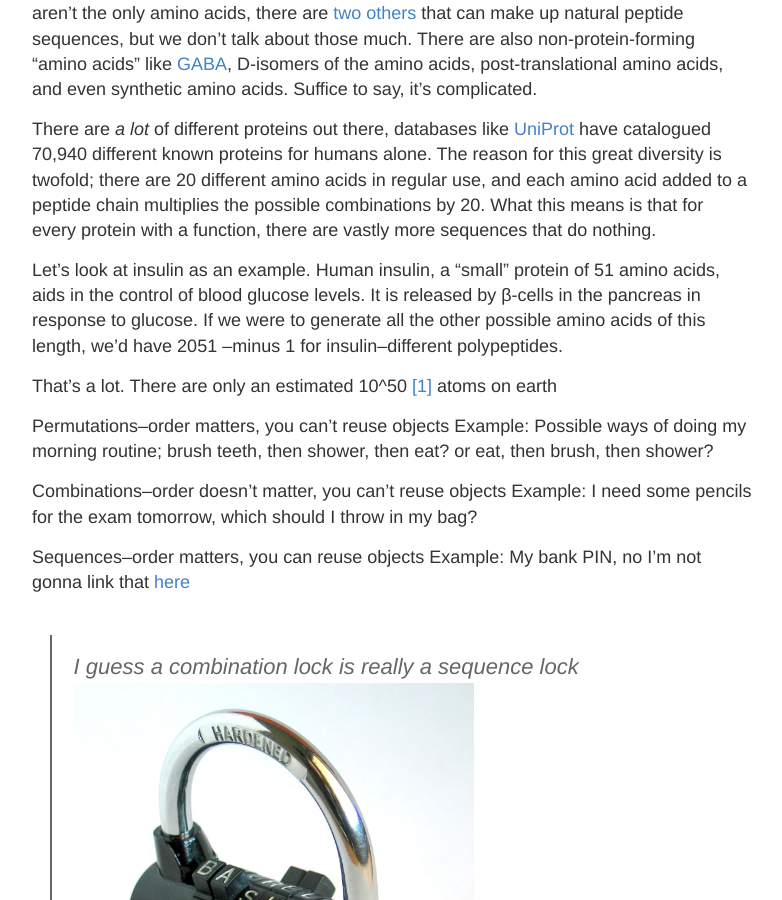
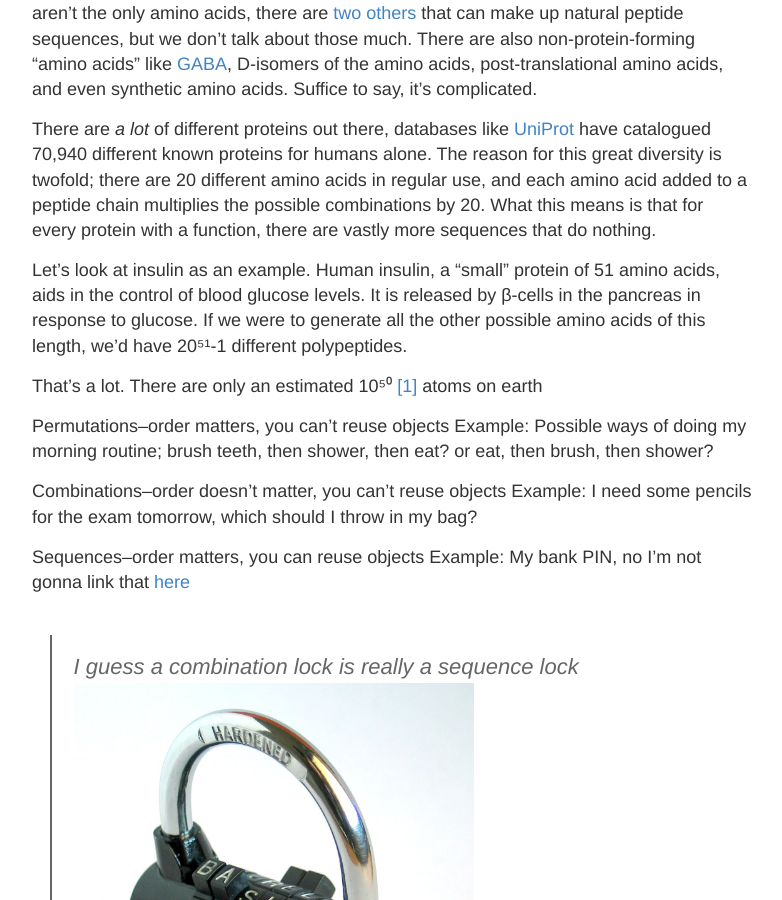
Before and after one commit to griffincalme/griffincalme.github.io, a Jekyll site: the page built from _posts/2016-10-30-AAs.md, in a window 1280 px wide and 900 px high, scrolled down 342 px. Shown: the whole window, without its empty margins (248-1030 px from the left). Built offline with Jekyll 4.4.1, drawn with Linux system fonts in a browser that asks for light colours; comment, search, counter and statistics services are not loaded.

Commit message:
Update 2016-10-30-AAs.md

```diff
--- a/_posts/2016-10-30-AAs.md
+++ b/_posts/2016-10-30-AAs.md
@@ -16,10 +16,10 @@ What this means is that for every protein with a function, there are vastly more
 
 Let's look at insulin as an example. Human insulin, a "small" protein of 51 amino acids, aids in the control of blood glucose levels.
 It is released by β-cells in the pancreas in response to glucose.
-If we were to generate all the other possible amino acids of this length, we'd have 20<sup>51</sup> --minus 1 for insulin--different polypeptides.
+If we were to generate all the other possible amino acids of this length, we'd have 20⁵¹-1 different polypeptides.
 
 
-That's a lot. There are only an estimated 10^50 [[1]](http://www.fnal.gov/pub/science/inquiring/questions/atoms.html) atoms on earth
+That's a lot. There are only an estimated 10⁵⁰	 [[1]](http://www.fnal.gov/pub/science/inquiring/questions/atoms.html) atoms on earth
 
 
 Permutations--order matters, you can't reuse objects
```
